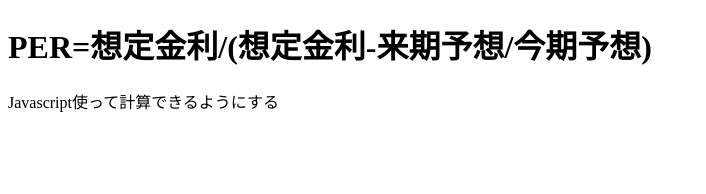
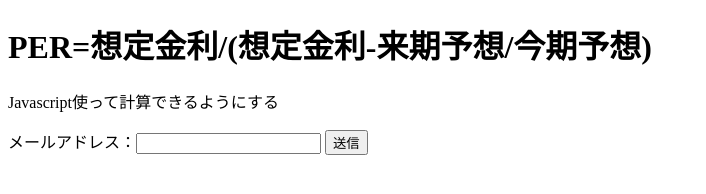
Before and after one commit to suisoh1/suisoh1, a plain HTML site: page index.html in a window 1280 px wide. Shown: the whole page, without its empty margins (0-706 px from the left). Drawn offline with Linux system fonts and the light colour scheme.

Commit message:
Update index.html

```diff
--- a/index.html
+++ b/index.html
@@ -9,5 +9,8 @@
 <body>
     <h1>PER=想定金利/(想定金利-来期予想/今期予想)</h1>
     <p>Javascript使って計算できるようにする</p>
+        <form action="xxx.html" method="get" name="mail_form">
+            メールアドレス：<input type="text" name="mail">
+            <input type="submit" value="送信">
 </body>
 </html>
```
